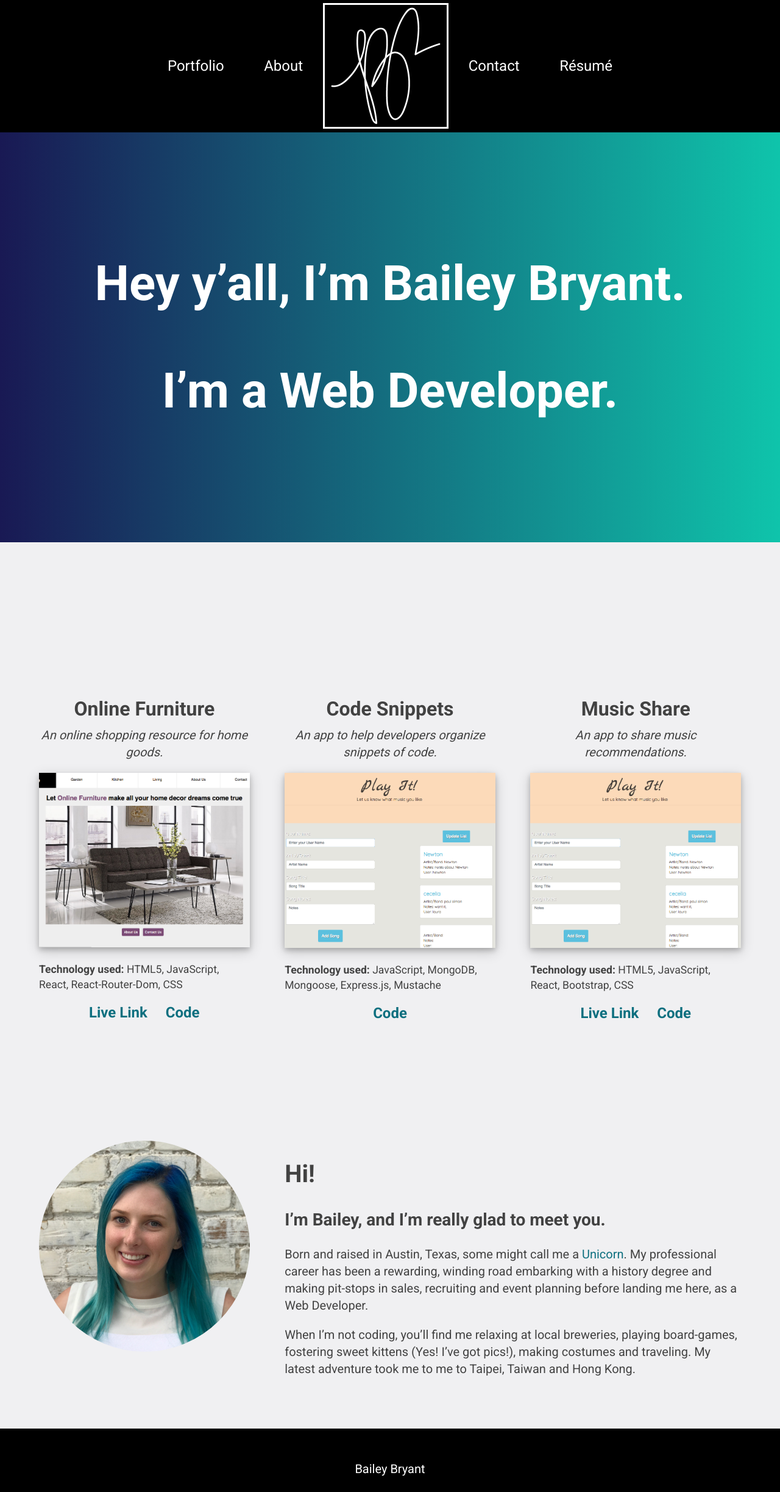
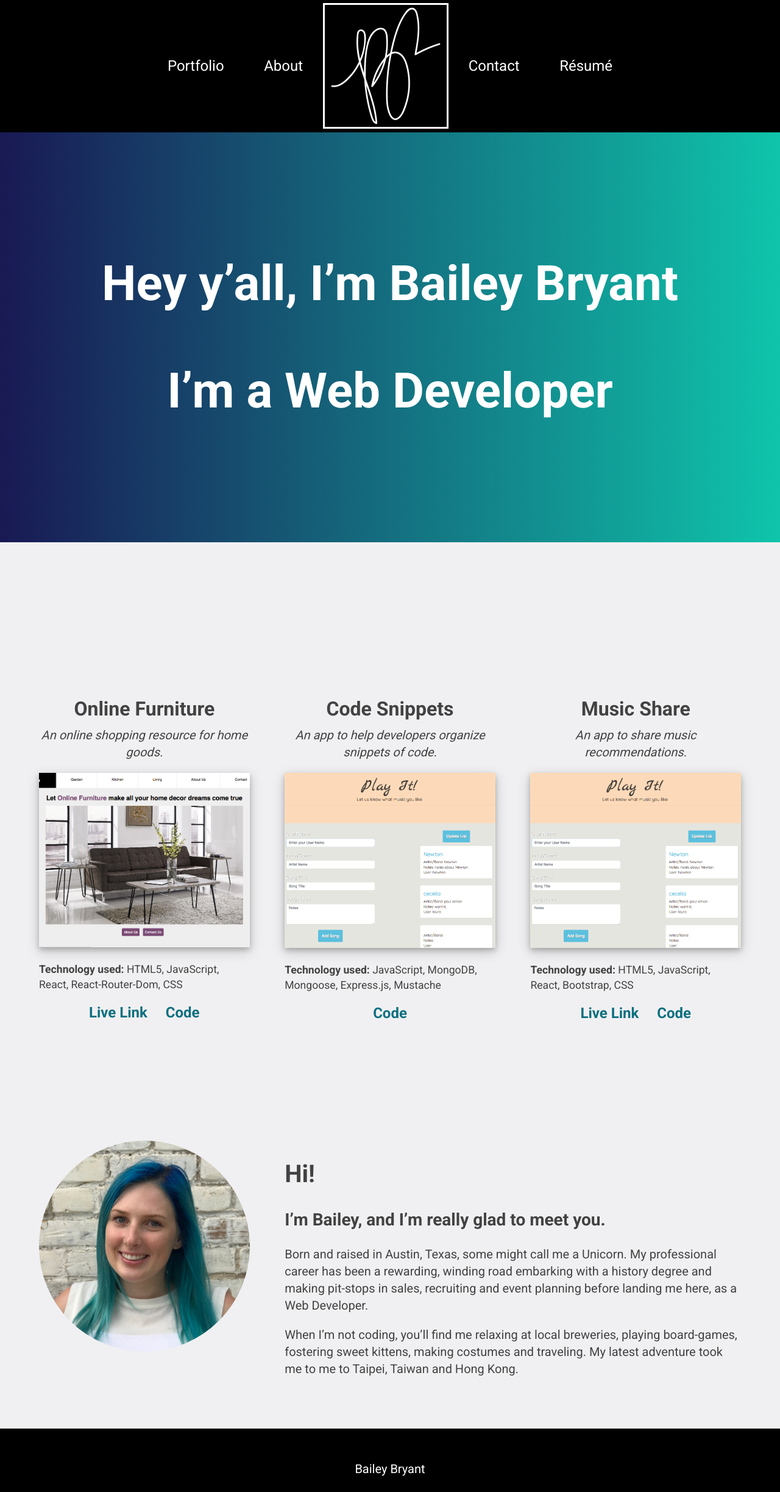
Before and after one commit to bbryant7/BB-Portfolio, a React (Create React App) app: page / in a window 1280 px wide. Shown: the top 2446 px of the page at 61% size. Built offline with nearby package versions, Linux system fonts and the light colour scheme.

Commit message:
content change in about section

```diff
--- a/src/components/About.js
+++ b/src/components/About.js
@@ -15,9 +15,9 @@ class About extends Component {
 
           <h2> I’m Bailey, and I’m really glad to meet you. </h2>
 
-          <p> Born and raised in Austin, Texas, some might call me a <span className="unicorn">Unicorn</span>. My professional career has been a rewarding, winding road embarking with a history degree and making pit-stops in sales, recruiting and event planning before landing  me here, as a Web Developer. </p>
+          <p> Born and raised in Austin, Texas, some might call me a Unicorn. My professional career has been a rewarding, winding road embarking with a history degree and making pit-stops in sales, recruiting and event planning before landing  me here, as a Web Developer. </p>
 
-          <p> When I’m not coding, you’ll find me relaxing at local breweries, playing board-games, fostering sweet kittens (Yes! I’ve got pics!), making costumes and traveling. My latest adventure took me to me to Taipei, Taiwan and Hong Kong.</p>
+          <p> When I’m not coding, you’ll find me relaxing at local breweries, playing board-games, fostering sweet kittens, making costumes and traveling. My latest adventure took me to me to Taipei, Taiwan and Hong Kong.</p>
         </div>
       </div>
     );
--- a/src/components/App.js
+++ b/src/components/App.js
@@ -14,9 +14,9 @@ class App extends Component {
 
         <div className="splash">
           <h1 className="top">
-          Hey y’all, <span>I’m Bailey Bryant.</span>
+          Hey y’all, <span>I’m Bailey Bryant</span>
           </h1>
-          <h1> I’m a Web Developer. </h1>
+          <h1> I’m a Web Developer </h1>
         </div>
         <Portfolio/>
         <About/>
--- a/src/styles/index.css
+++ b/src/styles/index.css
@@ -50,10 +50,6 @@ height: 75px;
   margin: 1%;
 }
 
-/*.navbar a{
-  padding: 0;
-}*/
-
 .nav-link:hover {
   border-bottom: 1px solid #0D6F7F;
   color: #0D6F7F;
@@ -62,10 +58,10 @@ height: 75px;
 .logo:hover {
   border-color: #0D6F7F;
 }
+
 #portfolio {
   margin: 5%;
   margin-top: 20%;
-
 }
 
 #portfolio h3{
@@ -120,10 +116,6 @@ height: 75px;
   display:flex;
   text-align: left;
   flex-direction: column;
-}
-
-.unicorn {
-  color: #0D6F7F;
 }
 
 .about-picture{
```
